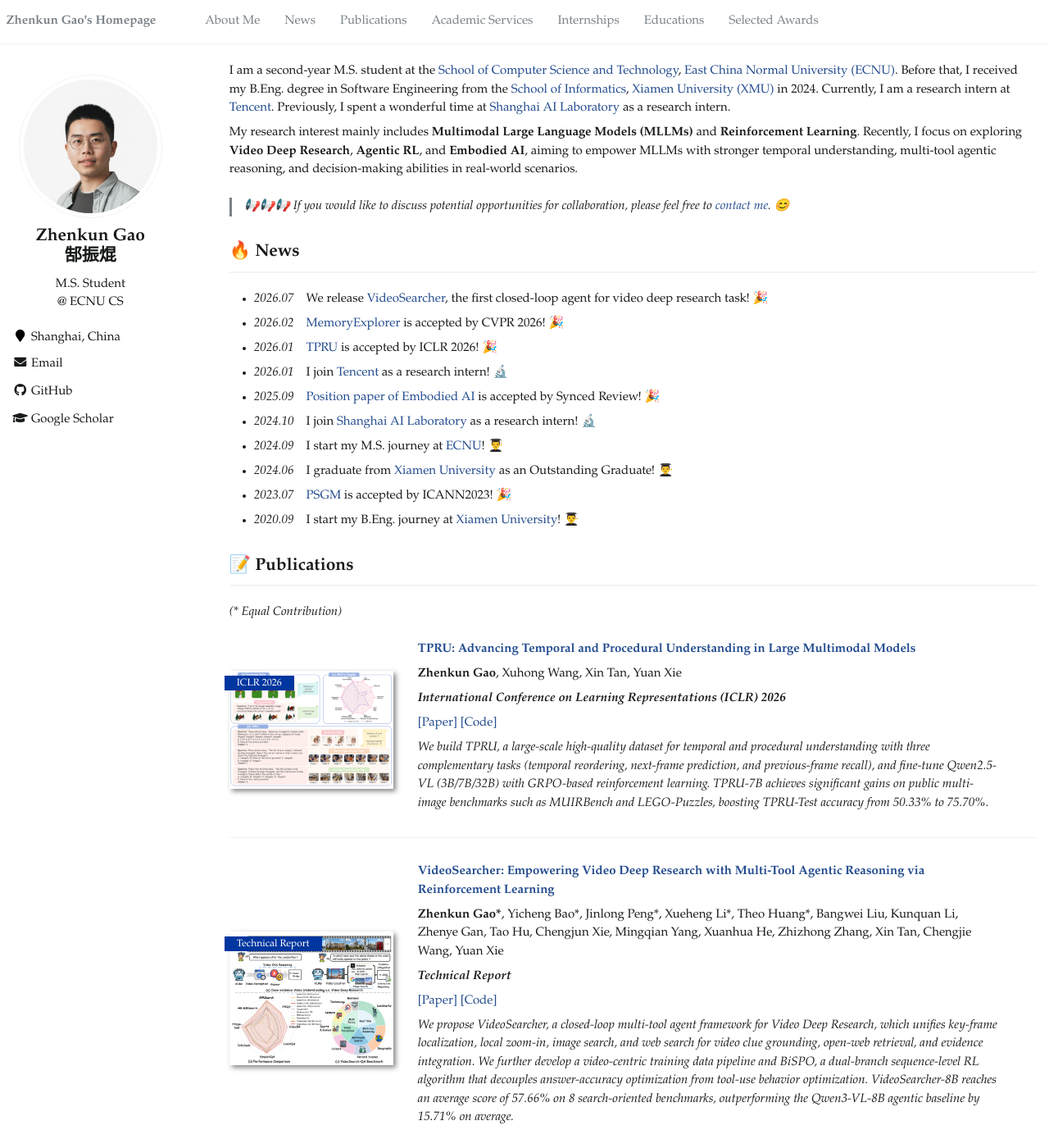
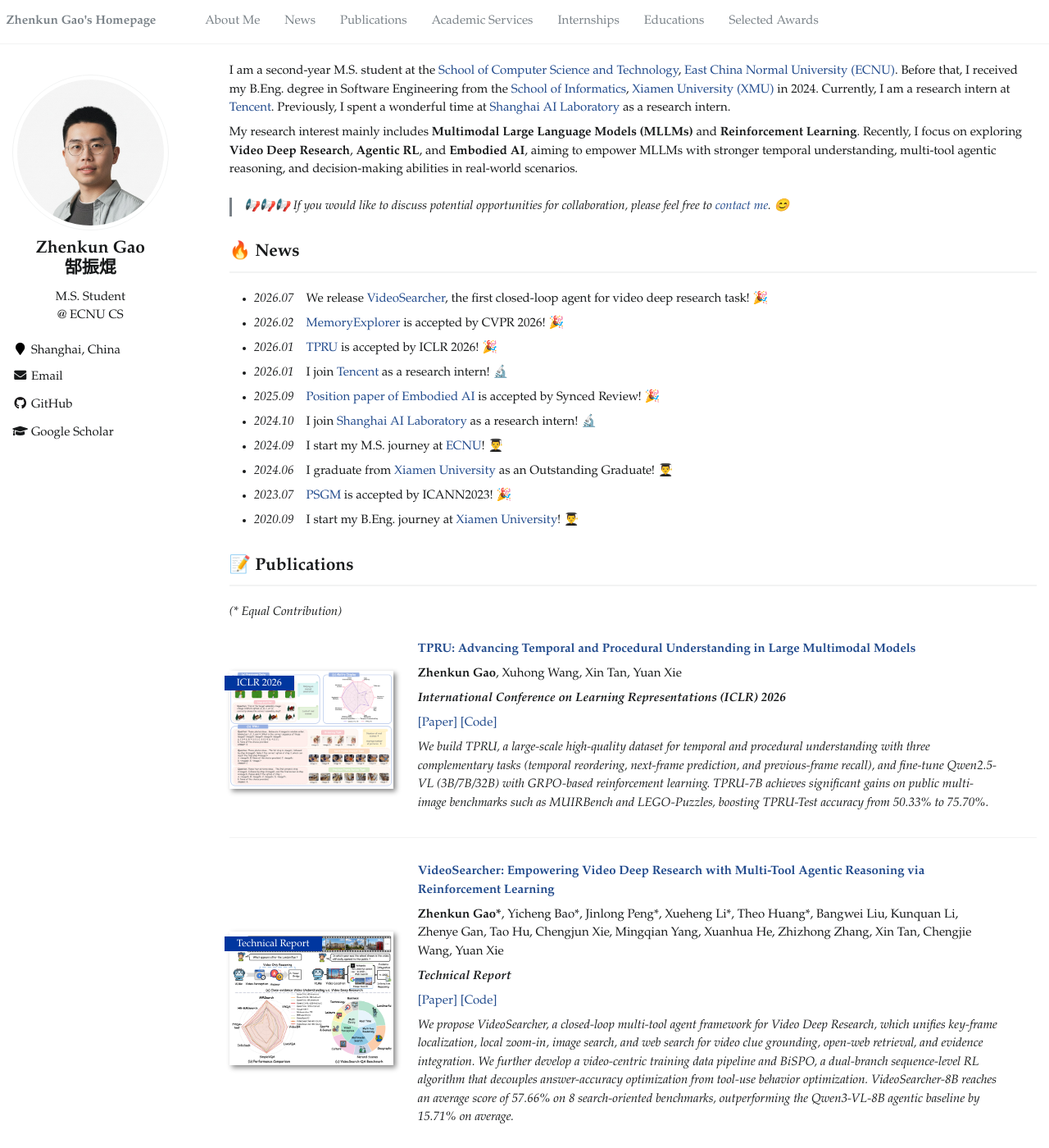
Before and after one commit to Stephen-gzk/stephen-gzk.github.io, a Jekyll site: the page built from _pages/about.md, in a window 1280 px wide and 1400 px high. Shown: the whole window at 82% size. Built offline with Jekyll 4.4.1, drawn with Linux system fonts in a browser that asks for light colours.

Commit message:
Enlarge sidebar avatar (175px -> 240px)
Co-Authored-By: Claude Fable 5 <noreply@anthropic.com>

```diff
--- a/_sass/_sidebar.scss
+++ b/_sass/_sidebar.scss
@@ -95,7 +95,7 @@
     display: block;
     margin: auto;
 
-    max-width: 175px;
+    max-width: 240px;
     min-width: 75px;
     border-radius: 50%;
 
```
